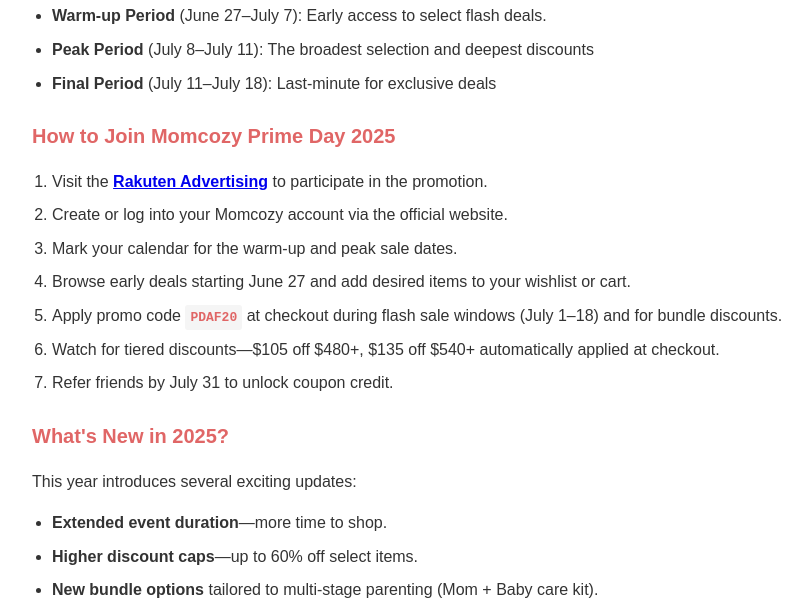
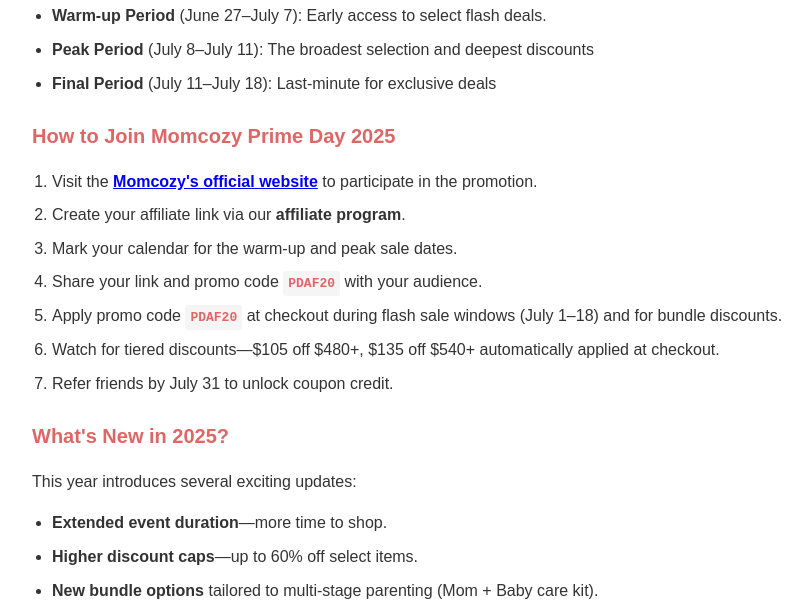
Before and after one commit to vandy111-mom/vandy111-mom.github.io, a plain HTML site: page index.html in a window 1280 px wide. Shown: the part 941-1549 px from the top of the page, without its empty margins (208-1017 px from the left). Drawn offline with Linux system fonts and the light colour scheme.

Commit message:
Update index.html

```diff
--- a/index.html
+++ b/index.html
@@ -79,10 +79,10 @@
 
     <h2 class="highlight">How to Join Momcozy Prime Day 2025</h2>
     <ol>
-        <li>Visit the <strong><a href="https://publisher.rakutenadvertising.com/advertisers" target="_blank">Rakuten Advertising</strong></a> to participate in the promotion.</li>
-        <li>Create or log into your Momcozy account via the official website.</li>
+        <li>Visit the <strong><a href="https://momcozy.com/pages/prime-big-deal-days" target="_blank"font style="color:blue">Momcozy's official website</strong></span></a> to participate in the promotion.</li>
+        <li>Create your affiliate link via our <strong>affiliate program</strong>.</li>
         <li>Mark your calendar for the warm-up and peak sale dates.</li>
-        <li>Browse early deals starting June 27 and add desired items to your wishlist or cart.</li>
+        <li>Share your link and promo code  <strong><span class="promo-code">PDAF20</span></strong> with your audience.</li>
         <li>Apply promo code <strong><span class="promo-code">PDAF20</span></strong> at checkout during flash sale windows (July 1–18) and for bundle discounts.</li>
         <li>Watch for tiered discounts—$105 off $480+, $135 off $540+ automatically applied at checkout.</li>
         <li>Refer friends by July 31 to unlock coupon credit.</li>
@@ -130,7 +130,7 @@
     <p>It's easy to get swept up in the sales. Decide what you're willing to spend ahead of time. Then, prioritize the products that matter most to your stage of motherhood.</p>
 
     <h2 class="highlight">Conclusion</h2>
-    <p>Momcozy Prime Day 2025 offers your best chance yet to stock up on mom and baby essentials—<strong>60% off wearable pumps, smart savings bundles, and powerful referral deals</strong>. By preparing early, keeping flash deal windows in mind, and leveraging strategy like tiered discounts and referral credits, you can shop with confidence and save big.</p>
-    <p>Mark your calendar for <strong>June 27–July 18</strong>, <strong>warm up</strong> between June 27–July 7, and go all in during <strong>peak sale days (July 8–11)</strong>. Use promo code <strong><span class="promo-code">PDAF20</span></strong>, fill your cart strategically, and don't miss your shot at top-quality gear and smarter savings.</p>
+    <p>Momcozy Prime Day 2025 offers your best chance yet to earn your commission and to stock up on mom and baby essentials —<strong>60% off wearable pumps, smart savings bundles, and powerful referral deals</strong>. By preparing early, keeping flash deal windows in mind, and leveraging strategy like tiered discounts and referral credits, you can shop with confidence and save big.</p>
+    <p>Mark your calendar for <strong>June 27–July 18</strong>, warm up between June 27–July 7, go all in during peak sale days (July 8–July 11), and secure your closing-only exclusive offers from July 11–July 18. Use promo code <strong><span class="promo-code">PDAF20</span></strong>, fill your cart strategically, and don't miss your chance to boost your commission.</p>
 </body>
 </html>
```
